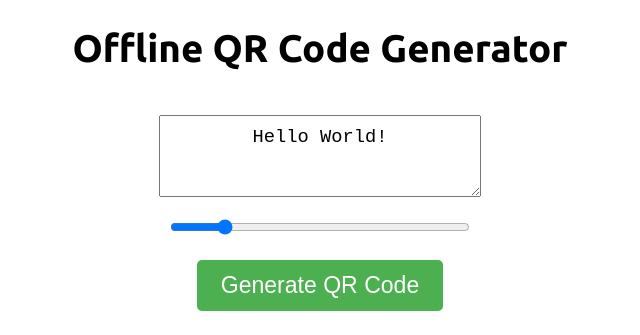
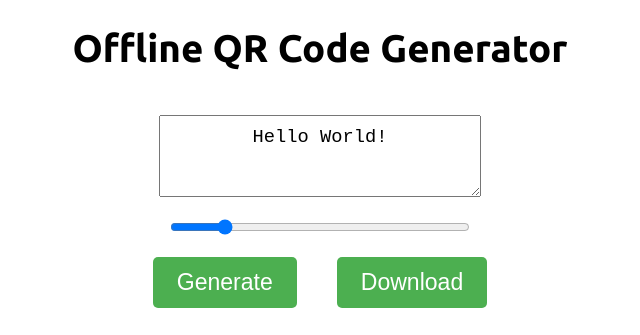
Before and after one commit to danieldreke/qr-code-generator, a plain HTML site: page index.html in a window 1280 px wide. Shown: the top 335 px of the page, without its empty margins (320-960 px from the left). Drawn offline with Linux system fonts and the light colour scheme.

Commit message:
Add download button

```diff
--- a/index.html
+++ b/index.html
@@ -20,8 +20,9 @@
       <!-- <input type="number" id="qr-size-input" min="256" max="1024" value="256" oninput="updateSizeSlider()"> -->
     </div>
     <div class="button-container">
-      <button onclick="generateQR()">Generate QR Code</button>
+      <button onclick="generateQR()">Generate</button>
       <!-- <button onclick="deleteContent()">Delete Content</button> -->
+      <button onclick="downloadQR()">Download</button>
     </div>
     <div id="qrcode"></div>
   </div>
--- a/script.js
+++ b/script.js
@@ -29,6 +29,18 @@ function deleteContent() {
   document.getElementById("qr-content").value = '';
 }
 
+function downloadQR() {
+  const canvas = document.querySelector('#qrcode canvas');
+  if (canvas) {
+    const link = document.createElement('a');
+    link.href = canvas.toDataURL();
+    link.download = 'qrcode.png';
+    link.click();
+  } else {
+    console.error('No QR code to download');
+  }
+}
+
 document.addEventListener('DOMContentLoaded', (event) => {
   generateQR();
 });
--- a/style.css
+++ b/style.css
@@ -50,11 +50,12 @@ button {
   /* margin: 10px; */
 }
 
-/* #input-container, #button-container {
+.input-container, .button-container {
   display: flex;
-  flex-direction: column;
-  gap: 10px;
-} */
+  margin: auto;
+  /* flex-direction: row; */
+  gap: 40px;
+}
 
 #qr-size-slider {
   width: 300px;
```
